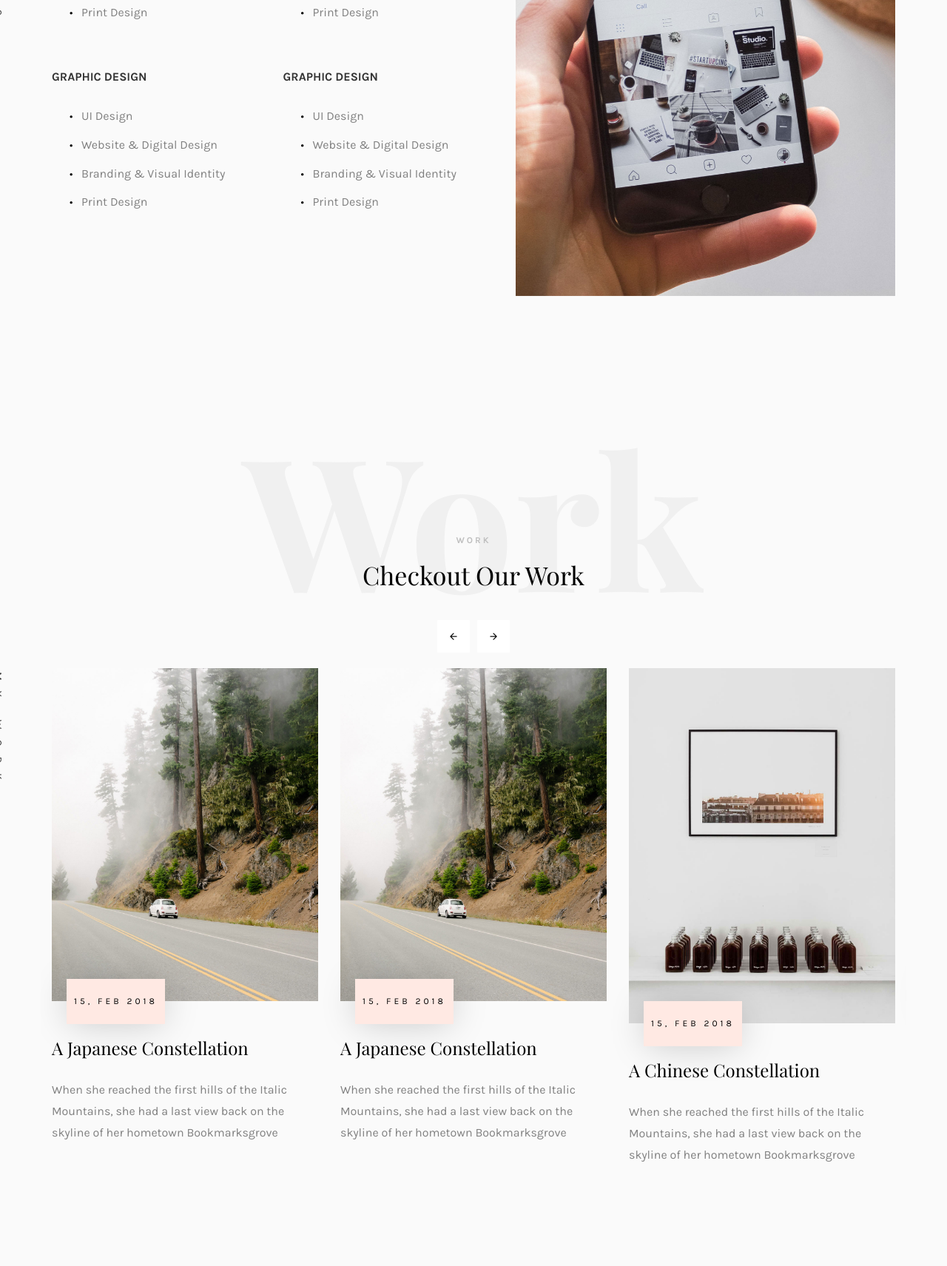
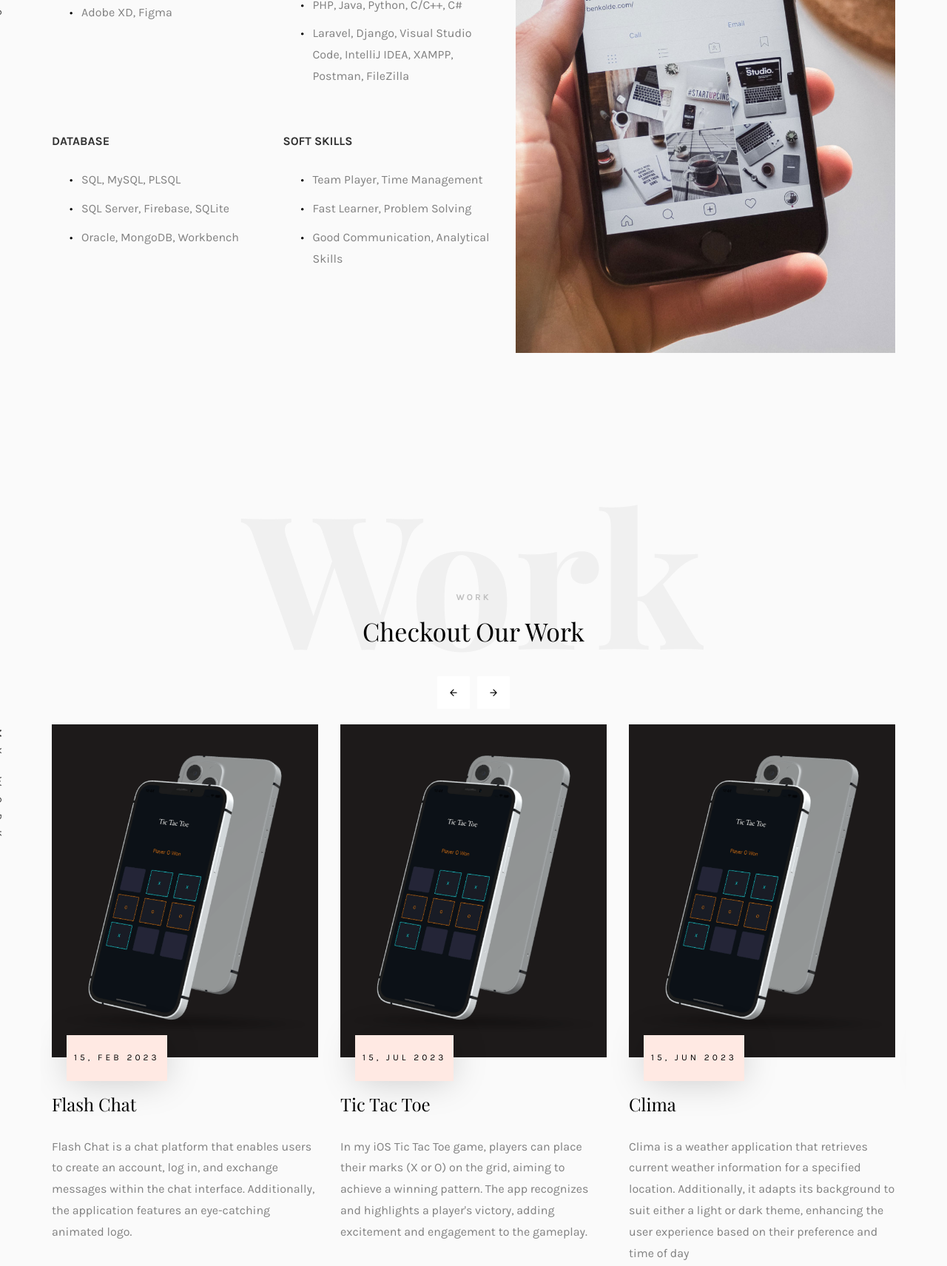
Before and after one commit to Kodeeshwari/kodeeshwari, a plain HTML site: page index.html in a window 1280 px wide. Shown: the part 1438-3149 px from the top of the page at 74% size. Drawn offline with nearby package versions, Linux system fonts and the light colour scheme; files whose address does not match are found by name; a web font is replaced by a local one.

Commit message:
update content

```diff
--- a/data/data.json
+++ b/data/data.json
@@ -1,73 +1,59 @@
 {
     "skill": [{
-        "category": "Graphic Design",
+        "category": "Mobile Technology",
         "subskills": [
-            "UI Design",
-            "Website & Digital Design",
-            "Branding & Visual Identity",
-            "Print Design"
+            "Swift, Android",
+            "Xcode, Android Studio",
+            "MVC Architecture, OOP Concepts",
+            "Adobe XD, Figma"
         ]
     }, {
-        "category": "Web Design",
+        "category": "Web Technology",
         "subskills": [
-            "UI Design",
-            "Website & Digital Design",
-            "Branding & Visual Identity",
-            "Print Design"
+            "HTML, CSS, Javascript, jQuery",
+            "ReacJS, NodeJS, Wordpress, Ajax, Bootstrap, Json",
+            "PHP, Java, Python, C/C++, C#",
+            "Laravel, Django, Visual Studio Code, IntelliJ IDEA, XAMPP, Postman, FileZilla"
         ]
     }, {
-        "category": "Graphic Design",
+        "category": "Database",
         "subskills": [
-            "UI Design",
-            "Website & Digital Design",
-            "Branding & Visual Identity",
-            "Print Design"
+            "SQL, MySQL, PLSQL",
+            "SQL Server, Firebase, SQLite",
+            "Oracle, MongoDB, Workbench"
         ]
     }, {
-        "category": "Graphic Design",
+        "category": "Soft Skills",
         "subskills": [
-            "UI Design",
-            "Website & Digital Design",
-            "Branding & Visual Identity",
-            "Print Design"
+            "Team Player, Time Management",
+            "Fast Learner, Problem Solving",
+            "Good Communication, Analytical Skills"
         ]
     }],
     "work": [{
-        "title": "A Japanese Constellation",
-        "date": "15, Feb 2018",
-        "imageSrc": "images/work/img-1.jpg",
-        "link": "blog.html",
-        "description": "When she reached the first hills of the Italic Mountains, she had a last view back on the skyline of her hometown Bookmarksgrove"
+        "title": "Weather to Wear",
+        "date": "10, Apr 2023",
+        "imageSrc": "images/work/img-2.png",
+        "link": "https://github.com/Kodeeshwari/WeatherToWear",
+        "description": "Create an iOS application called 'Weather to Wear' that provides clothing recommendations based on weather conditions and location, along with a 10-day weather forecast for users."
     }, {
-        "title": "A Japanese Constellation",
-        "date": "15, Feb 2018",
-        "imageSrc": "images/work/img-1.jpg",
-        "link": "blog.html",
-        "description": "When she reached the first hills of the Italic Mountains, she had a last view back on the skyline of her hometown Bookmarksgrove"
+        "title": "Flash Chat",
+        "date": "15, Feb 2023",
+        "imageSrc": "images/work/img-1.png",
+        "link": "https://github.com/Kodeeshwari/Flash-Chat-iOS-App",
+        "description": "Flash Chat is a chat platform that enables users to create an account, log in, and exchange messages within the chat interface. Additionally, the application features an eye-catching animated logo."
     }, {
-        "title": "A Japanese Constellation",
-        "date": "15, Feb 2018",
-        "imageSrc": "images/work/img-1.jpg",
-        "link": "blog.html",
-        "description": "When she reached the first hills of the Italic Mountains, she had a last view back on the skyline of her hometown Bookmarksgrove"
+        "title": "Tic Tac Toe",
+        "date": "15, Jul 2023",
+        "imageSrc": "images/work/img-1.png",
+        "link": "https://github.com/Kodeeshwari/TicTacToe-iOS-App",
+        "description": "In my iOS Tic Tac Toe game, players can place their marks (X or O) on the grid, aiming to achieve a winning pattern. The app recognizes and highlights a player's victory, adding excitement and engagement to the gameplay."
     }, {
-        "title": "A Chinese Constellation",
-        "date": "15, Feb 2018",
-        "imageSrc": "images/work/img-2.jpg",
-        "link": "blog.html",
-        "description": "When she reached the first hills of the Italic Mountains, she had a last view back on the skyline of her hometown Bookmarksgrove"
-    }, {
-        "title": "A Japanese Constellation",
-        "date": "15, Feb 2018",
-        "imageSrc": "images/work/img-3.jpg",
-        "link": "blog.html",
-        "description": "When she reached the first hills of the Italic Mountains, she had a last view back on the skyline of her hometown Bookmarksgrove"
-    }, {
-        "title": "A India Constellation",
-        "date": "15, Feb 2018",
-        "imageSrc": "images/work/img-4.jpg",
-        "link": "blog.html",
-        "description": "When she reached the first hills of the Italic Mountains, she had a last view back on the skyline of her hometown Bookmarksgrove"
+        "title": "Clima",
+        "date": "15, Jun 2023",
+        "imageSrc": "images/work/img-1.png",
+        "link": "https://github.com/Kodeeshwari/Clima-Weather-App",
+        "description": "Clima is a weather application that retrieves current weather information for a specified location. Additionally, it adapts its background to suit either a light or dark theme, enhancing the user experience based on their preference and time of day"
     }],
     "testimonials": [{
             "quote": "Kodeeshwari is an invaluable asset, showcasing exceptional commitment, expertise, and a positive, supportive approach in iOS development.",
```
Also changed, not shown: skills.html (+6 -6 lines), images/work/img-1.png (added), images/work/img-2.png (added), 2 other files.
